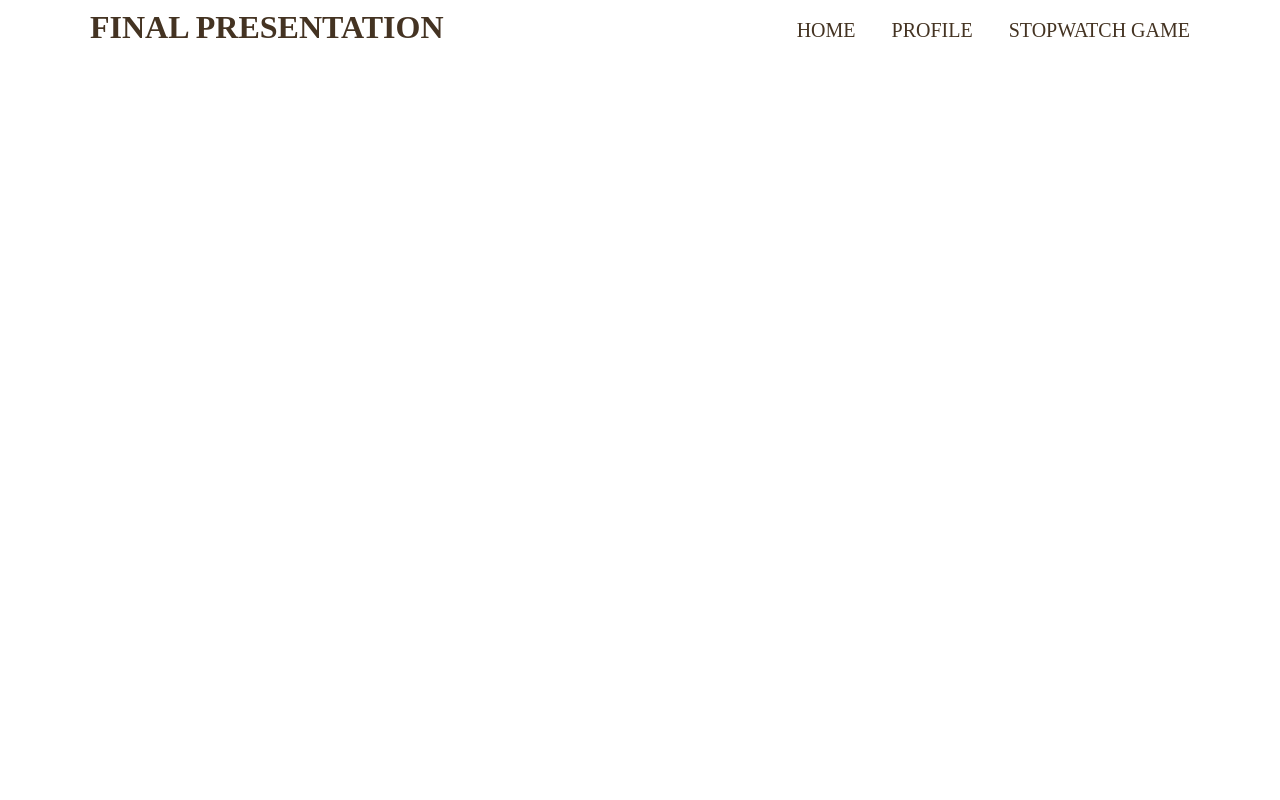
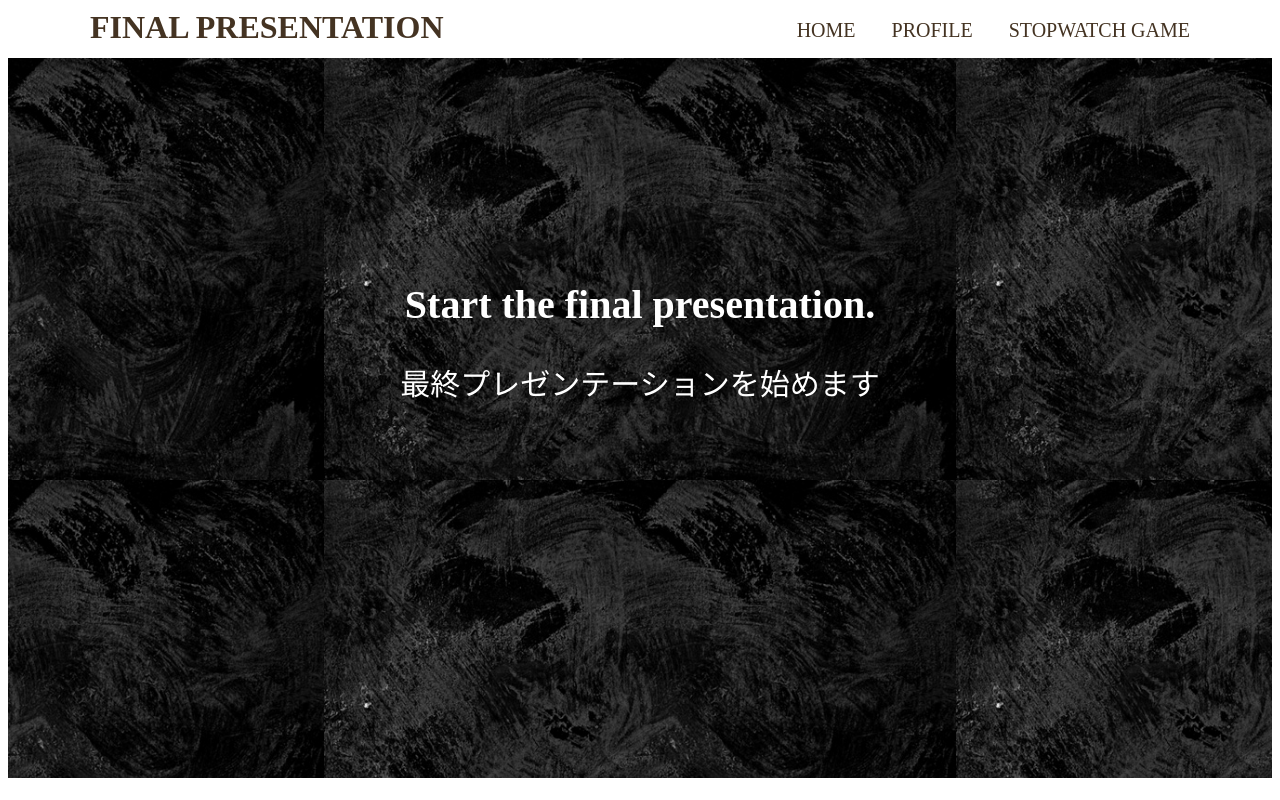
Before and after one commit to tenten1228/tenten1228.fnd25, a plain HTML site: page index.html in a window 1280 px wide. Drawn offline with Linux system fonts and the light colour scheme.

Commit message:
Update style.css

```diff
--- a/style.css
+++ b/style.css
@@ -44,7 +44,7 @@ a {
 }
 
 #home {
-  background-image: url(../img/watercolor_00395.jpg);
+  background-image: url(watercolor_00395.jpg);
   background-size: 50%;
   background-position: center top;
   min-height: 90vh;
```
